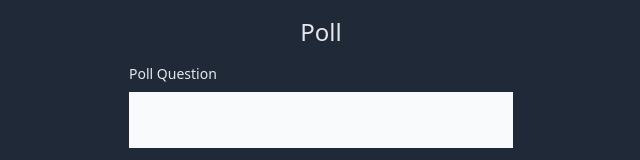
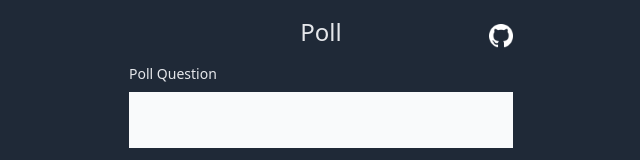
Before and after one commit to DevMaxC/poll-maker, a Next.js app: page / in a window 1280 px wide. Shown: the top 160 px of the page, without its empty margins (319-959 px from the left). Built offline with nearby package versions, Linux system fonts and the light colour scheme.

Commit message:
added github and new poll icon

```diff
--- a/src/pages/[slug].tsx
+++ b/src/pages/[slug].tsx
@@ -4,6 +4,9 @@ import { useEffect, useState } from "react";
 import { Router, useRouter } from "next/router";
 import Link from "next/link";
 import { setCookie, getCookie } from "cookies-next";
+import Image from "next/image";
+
+import { PencilSquareIcon } from "@heroicons/react/24/outline";
 
 export const getServerSideProps: GetServerSideProps = async (context) => {
   const questionData = await prisma.questions.findUnique({
@@ -99,12 +102,26 @@ export default function ViewPost(p: Props) {
   };
 
   return (
-    <div className="bg-gray-800 text-gray-200 min-h-screen px-4">
+    <div className="bg-gray-800 text-gray-200 min-h-screen px-4 relative">
       <div className="min-h-screen max-w-sm mx-auto ">
-        <h1 className="text-2xl text-gray-200 text-center  mx-auto py-4">
-          {info?.title}
-        </h1>
-        <ul className="flex flex-col overflow-hidden rounded-lg my-4">
+        <div className="flex justify-center relative w-full gap-4 items-center py-4">
+          <div className="absolute mt-2 left-0 top-4 cursor-pointer hover:scale-105 transition">
+            <Link href={"/"}>
+              <PencilSquareIcon height={24} width={24} />
+            </Link>
+          </div>
+
+          <h1 className="text-2xl mx-8 pb-1 pr-1 text-gray-200 truncate align-top text-center">
+            {info?.title}
+          </h1>
+          <div className="mt-2 absolute right-0 top-4 cursor-pointer hover:scale-105 transition">
+            <Link href="https://github.com/DevMaxC/poll-maker">
+              <Image src="/github.png" height={24} width={24} alt="logo" />
+            </Link>
+          </div>
+        </div>
+
+        <ul className="flex flex-col overflow-hidden rounded-lg">
           {answers.map((answer, index) => (
             <li key={answer.title}>
               <button
--- a/src/pages/index.tsx
+++ b/src/pages/index.tsx
@@ -1,9 +1,11 @@
 import type { NextPage } from "next";
 import Head from "next/head";
+import Image from "next/image";
 import { useRef, useState } from "react";
 import { useAutoAnimate } from "@formkit/auto-animate/react";
 import { XMarkIcon, PlusIcon } from "@heroicons/react/24/solid";
 import Router from "next/router";
+import Link from "next/link";
 
 const submit = async (array: string[], question: string) => {
   const response = await fetch("/api/submit", {
@@ -27,10 +29,18 @@ const Create: NextPage = () => {
         <link rel="icon" href="/favicon.ico" />
       </Head>
 
-      <main className="min-h-screen max-w-sm mx-auto ">
-        <h1 className="text-2xl text-gray-200 text-center  mx-auto py-4">
-          Poll
-        </h1>
+      <main className="min-h-screen max-w-sm mx-auto relative">
+        <div>
+          <h1 className="text-2xl text-gray-200 text-center mx-auto py-4">
+            Poll
+          </h1>
+          <div className="mt-2 absolute right-0 top-4 cursor-pointer hover:scale-105 transition">
+            <Link href="https://github.com/DevMaxC/poll-maker">
+              <Image src="/github.png" height={24} width={24} alt="logo" />
+            </Link>
+          </div>
+        </div>
+
         <div className="flex flex-col items-center w-full">
           <div className="mb-6 w-full">
             <label
@@ -43,7 +53,7 @@ const Create: NextPage = () => {
               type="text"
               ref={questionRef}
               id="large-input"
-              className="block p-4 w-full text-gray-900 bg-gray-50 rounded-lg  sm:text-md focus:ring-blue-500 "
+              className="block p-4 w-full text-gray-900 bg-gray-50 rounded-lg overflow-hidden  sm:text-md focus:ring-blue-500 "
             ></input>
           </div>
           <div
```
Also changed, not shown: public/github.png (added).
